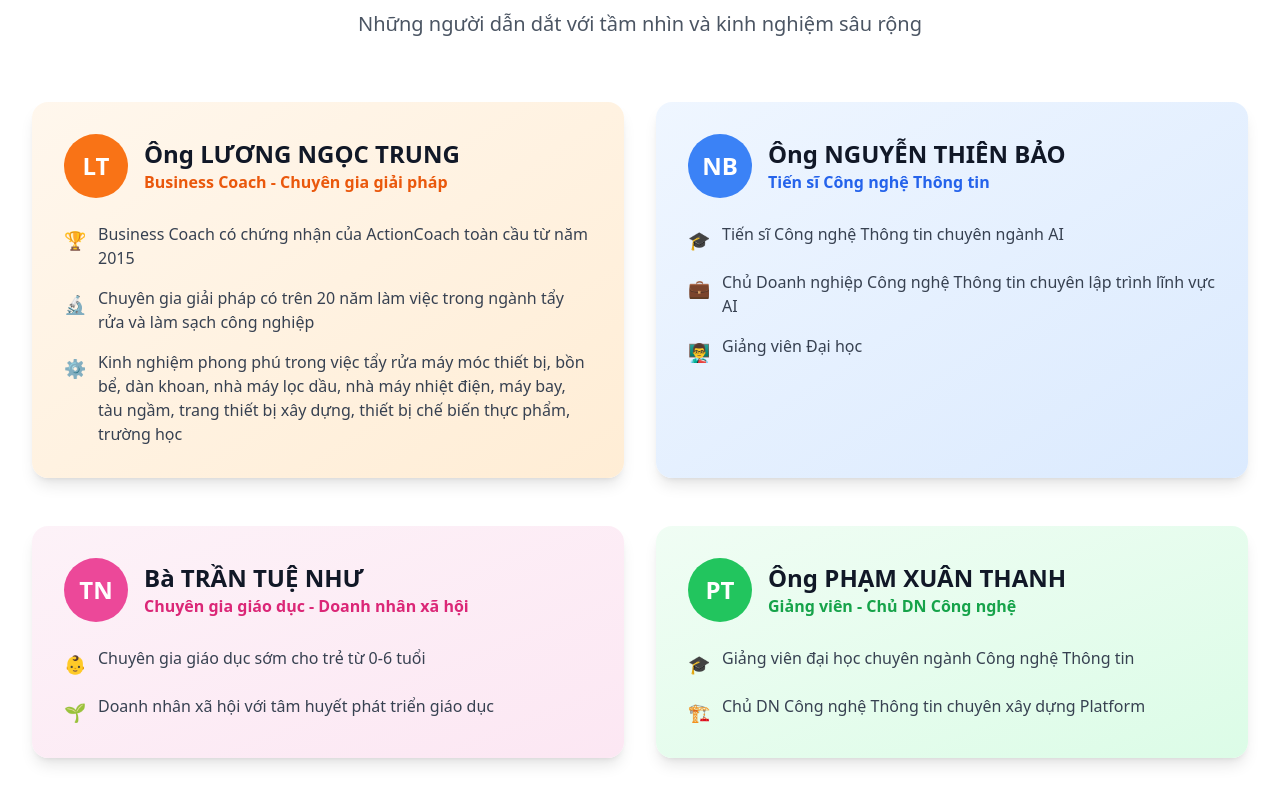
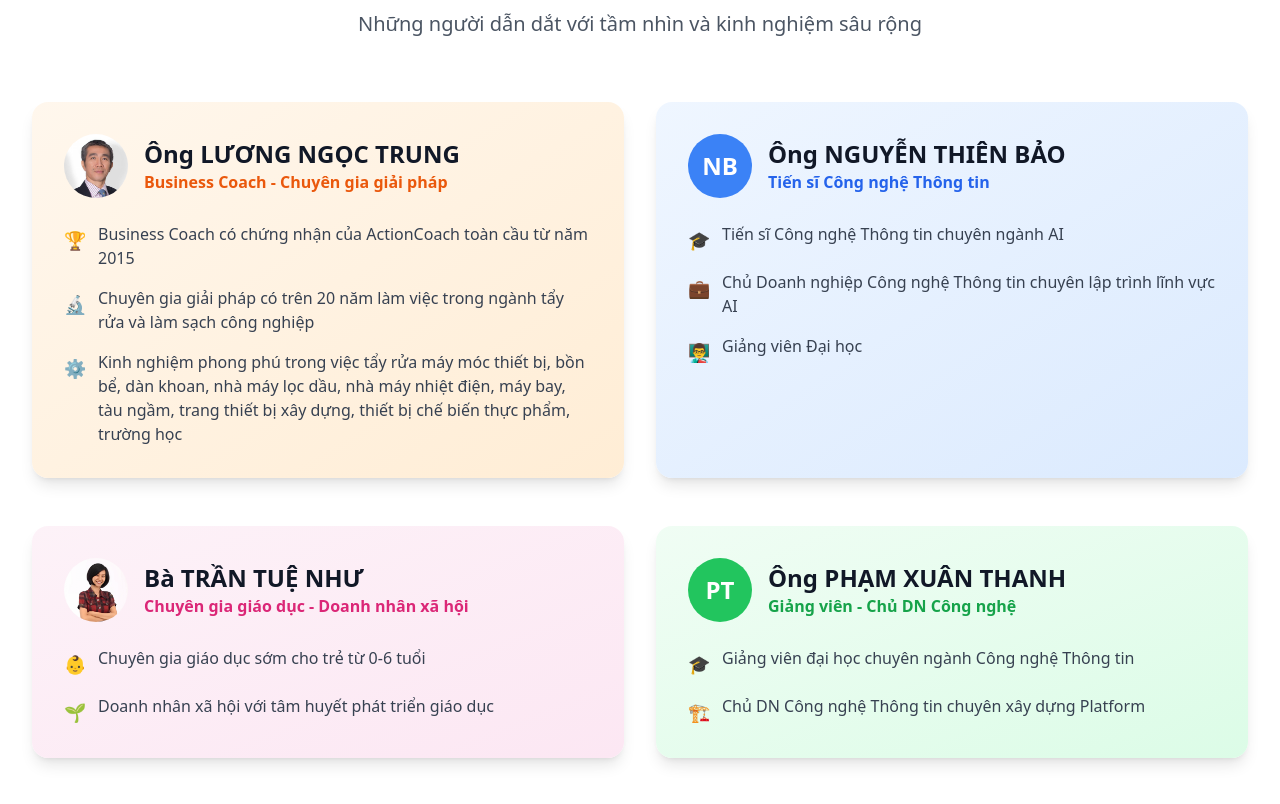
Before and after one commit to tanthanhkid/convoi-homepage, a Next.js app: page /doi-ngu in a window 1280 px wide. Shown: the part 600-1404 px from the top of the page. Built offline with nearby package versions, Linux system fonts and the light colour scheme.

Commit message:
Add real avatars for Ong Trung & Ba Nhu

```diff
--- a/src/app/doi-ngu/page.tsx
+++ b/src/app/doi-ngu/page.tsx
@@ -1,5 +1,6 @@
 import Header from '../components/Header';
 import Footer from '../components/Footer';
+import Image from 'next/image';
 
 export default function DoiNgu() {
   return (
@@ -38,8 +39,14 @@ export default function DoiNgu() {
                 {/* Ông Lương Ngọc Trung */}
                 <div className="bg-gradient-to-br from-orange-50 to-orange-100 rounded-2xl p-8 shadow-lg hover:shadow-xl transition-shadow duration-300">
                   <div className="flex items-center mb-6">
-                    <div className="w-16 h-16 bg-orange-500 rounded-full flex items-center justify-center text-white text-2xl font-bold mr-4">
-                      LT
+                    <div className="w-16 h-16 rounded-full overflow-hidden mr-4 border-3 border-orange-500">
+                      <Image
+                        src="/avt/avt-trung.jpg"
+                        alt="Ông Lương Ngọc Trung"
+                        width={64}
+                        height={64}
+                        className="w-full h-full object-cover"
+                      />
                     </div>
                     <div>
                       <h3 className="text-2xl font-bold text-gray-900">Ông LƯƠNG NGỌC TRUNG</h3>
@@ -107,8 +114,14 @@ export default function DoiNgu() {
                 {/* Bà Trần Tuệ Như */}
                 <div className="bg-gradient-to-br from-pink-50 to-pink-100 rounded-2xl p-8 shadow-lg hover:shadow-xl transition-shadow duration-300">
                   <div className="flex items-center mb-6">
-                    <div className="w-16 h-16 bg-pink-500 rounded-full flex items-center justify-center text-white text-2xl font-bold mr-4">
-                      TN
+                    <div className="w-16 h-16 rounded-full overflow-hidden mr-4 border-3 border-pink-500">
+                      <Image
+                        src="/avt/avt-tue-nhu.png"
+                        alt="Bà Trần Tuệ Như"
+                        width={64}
+                        height={64}
+                        className="w-full h-full object-cover"
+                      />
                     </div>
                     <div>
                       <h3 className="text-2xl font-bold text-gray-900">Bà TRẦN TUỆ NHƯ</h3>
```
